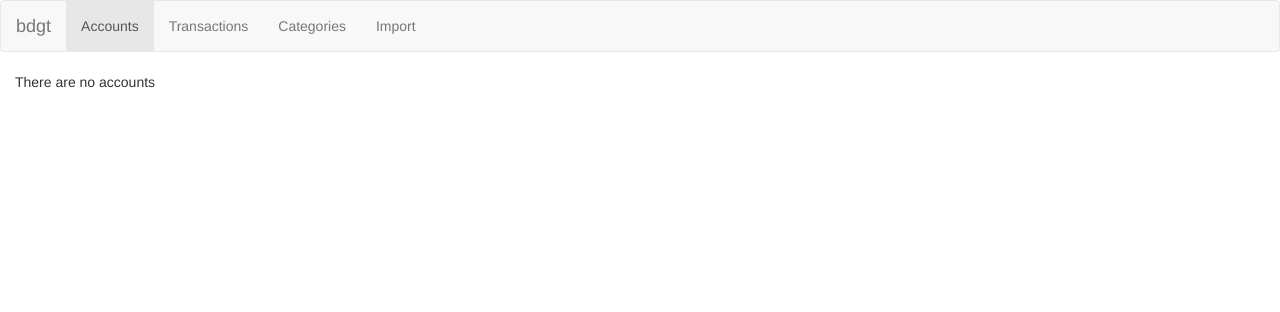
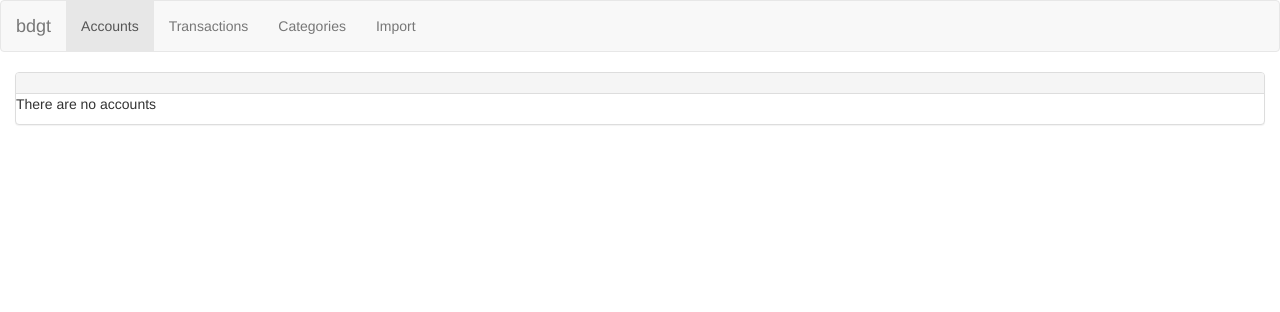
Before and after one commit to geraldoandradee/bdgt, a Flask app: page /accounts in a window 1280 px wide. Shown: the top 312 px of the page. Run offline with Flask 2, Linux system fonts and the light colour scheme; parts of the project's set-up code (start-up, migrations or seed data) failed here and were passed over; some libraries are stand-ins or nearby versions.

Commit message:
Use panel in accounts and categories (#20)

```diff
--- a/bdgt/frontend/templates/accounts/index.html
+++ b/bdgt/frontend/templates/accounts/index.html
@@ -1,6 +1,10 @@
 {% extends "base.html" %}
 
 {% block content %}
+
+<div class="panel panel-default">
+  <div class="panel-heading">
+  </div>
 
   <table id="accounts" class="table table-bordered table-hover">
       {% if accounts | length > 0 %}
@@ -29,6 +33,7 @@
         <p>There are no accounts</p>
       {% endif %}
   </table>
+</div>
 
 {% endblock %}
 
```
Also changed, not shown: bdgt/frontend/templates/categories/index.html (+7 -5 lines). Lines whose indentation alone changed are shown as unchanged.
